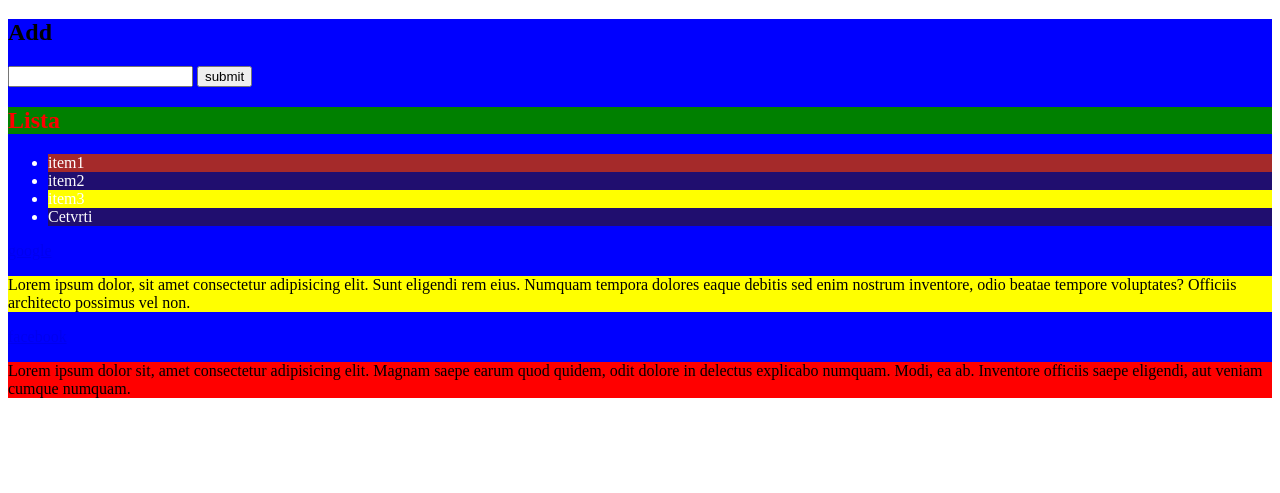
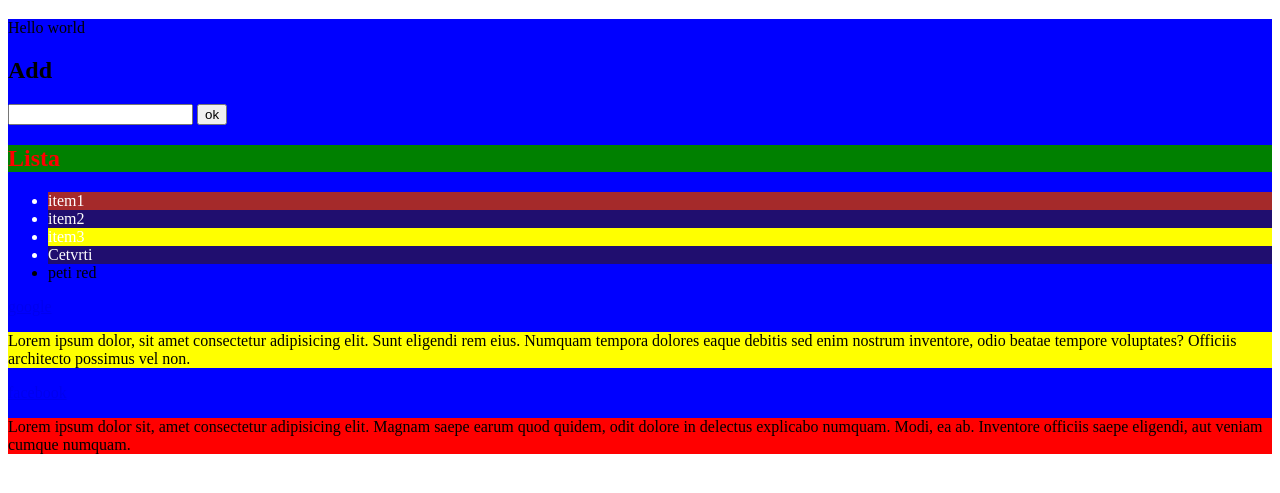
Before and after one commit to Aleksa512/prviprojekat, a plain HTML site: page index.html in a window 1280 px wide. Shown: the part 61-554 px from the top of the page. Drawn offline with Linux system fonts and the light colour scheme.

Commit message:
Add files via upload

```diff
--- a/dom.js
+++ b/dom.js
@@ -54,3 +54,39 @@ items.previousElementSibling.style.color="red";
 let drugiElement=document.getElementsByClassName("list-item")[1];
 
 drugiElement.parentElement.previousElementSibling.style.backgroundColor="green";
+
+let newDiv=document.createElement('div');
+console.log(newDiv);
+
+newDiv.id="new-div"
+newDiv.className="new-div-class"
+let newDivText=document.createTextNode("Hello world");
+newDiv.appendChild(newDivText);
+let container=document.querySelector("#container");
+let h2=document.querySelector("#container h2");
+container.insertBefore(newDiv,h2);
+
+//
+let itemsContainer=document.querySelector("#items");
+let listItems1=document.querySelectorAll(".list-items");
+
+let newLi=document.createElement('li');
+newLi.className="list-item";
+let LiText=document.createTextNode("peti red");
+newLi.appendChild(LiText);
+itemsContainer.insertBefore(newLi,itemsContainer.lastChild);
+
+
+
+let textBox=document.getElementById("textBox");
+let button=document.getElementById("button");
+
+let addItemToList=function(){
+    let text=textBox.value;
+    let newLi=document.createElement('li');
+    newLi.className='list-item';
+    let LiText=document.createTextNode(text);
+    newLi.appendChild(LiText);
+    itemsContainer.insertBefore(newLi,itemsContainer.lastChild);
+}
+button.addEventListener('click',addItemToList);
--- a/index.html
+++ b/index.html
@@ -15,8 +15,8 @@
     <div id = "container">
         <h2 class="title"> Add </h2>
         <form class="form-inline">
-            <input type="text" class="froms">
-            <input type="submit" class="button" value="submit">
+            <input type="text" class="froms" id="textBox">
+            <input type="button" class="button" id="button" value="ok">
         </form>
         <h2 class="title">Lista</h2>
         <ul id="items">
```
